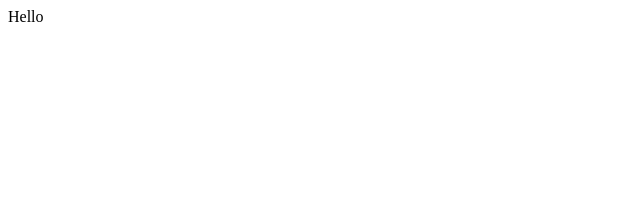
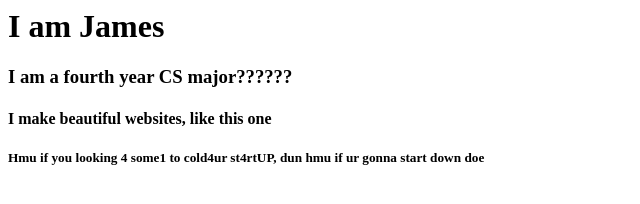
Before and after one commit to james--jiang/james--jiang.github.io, a plain HTML site: page index.html in a window 1280 px wide. Shown: the whole page, without its empty margins (0-640 px from the left). Drawn offline with Linux system fonts and the light colour scheme.

Commit message:
personal website

```diff
--- a/index.html
+++ b/index.html
@@ -1 +1,4 @@
-Hello
+<h1> I am James </h1>
+<h3> I am a fourth year CS major?????? </h3>
+<h4> I make beautiful websites, like this one </h4>
+<h5> Hmu if you looking 4 some1 to cold4ur st4rtUP, dun hmu if ur gonna start down doe </h5>
```
